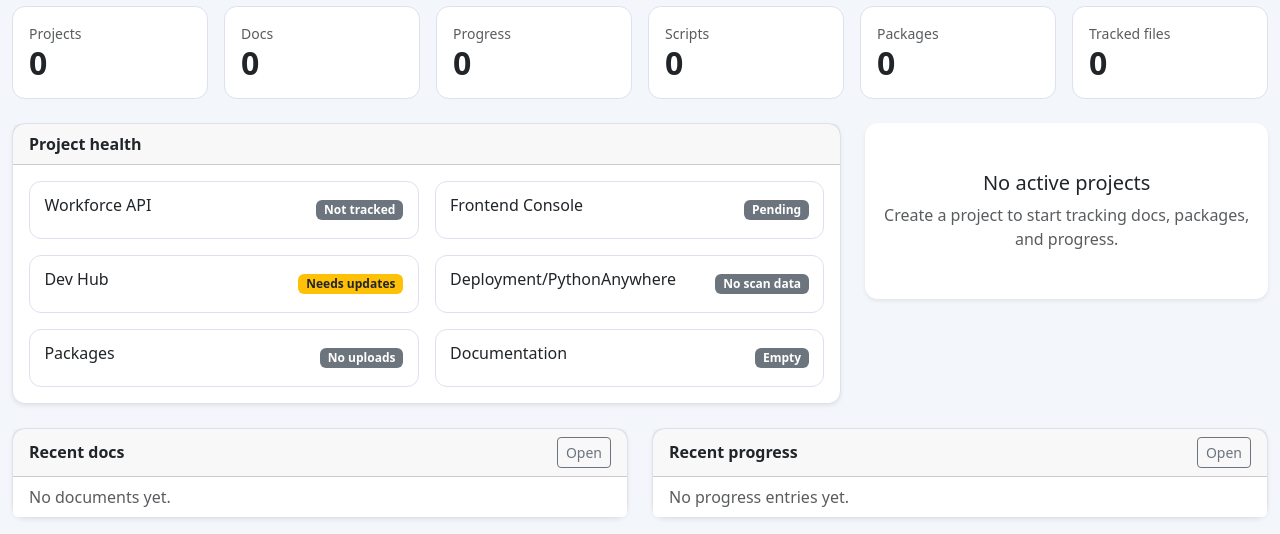
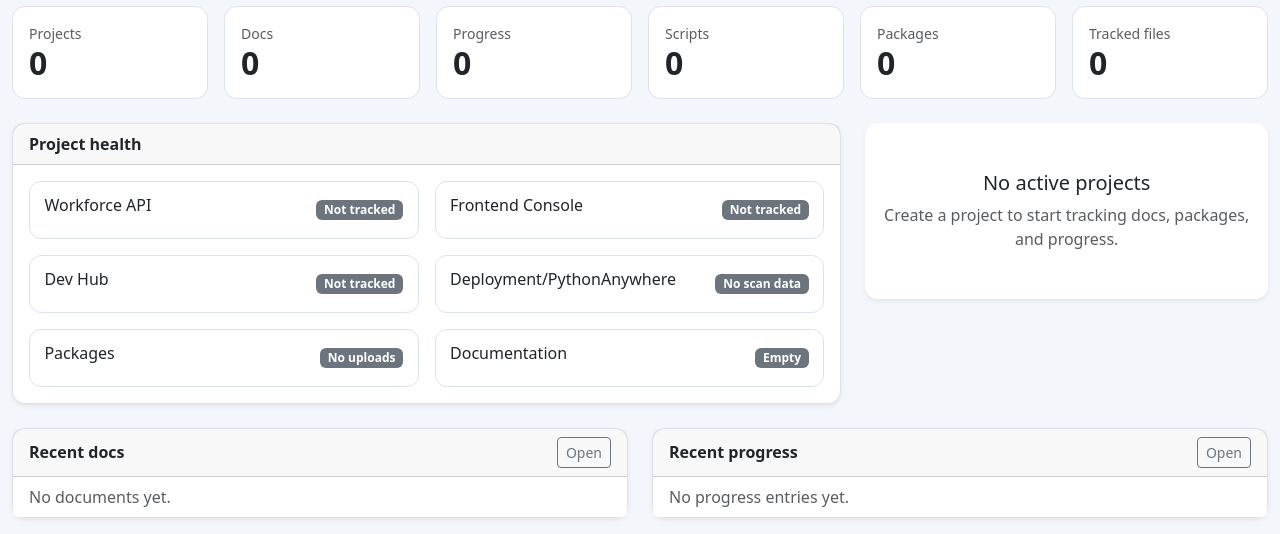
Before and after one commit to hn3tdevops-jpg/workforce-dev, a Flask app: page / in a window 1280 px wide. Shown: the part 161-695 px from the top of the page. Run offline with Flask 3, Linux system fonts and the light colour scheme; data that the repository does not hold is empty.

Commit message:
fix: refine dashboard health logic and search clear fallback
Agent-Logs-Url: https://github.com/hn3tdevops-jpg/workforce-dev/sessions/a4ee0a8f-1cae-46a2-821a-7637f65aca22

Co-authored-by: hn3tdevops-jpg <255411654+hn3tdevops-jpg@users.noreply.github.com>

```diff
--- a/devhub/routes/main.py
+++ b/devhub/routes/main.py
@@ -8,7 +8,8 @@ bp = Blueprint("main", __name__)
 
 @bp.route("/")
 def index():
-    projects = Project.query.filter_by(status="active").all()
+    all_projects = Project.query.order_by(Project.name).all()
+    projects = [project for project in all_projects if project.status == "active"]
     recent_progress = ProgressEntry.query.order_by(ProgressEntry.entry_date.desc()).limit(5).all()
     recent_docs = Document.query.order_by(Document.updated_at.desc()).limit(5).all()
     recent_files = TrackedFile.query.order_by(TrackedFile.last_modified.desc()).limit(5).all()
@@ -25,6 +26,7 @@ def index():
     return render_template(
         "index.html",
         projects=projects,
+        all_projects=all_projects,
         stats=stats,
         recent_progress=recent_progress,
         recent_docs=recent_docs,
--- a/devhub/static/js/devhub.js
+++ b/devhub/static/js/devhub.js
@@ -73,7 +73,14 @@
                 input.value = "";
                 input.form.submit();
             });
-            input.form.querySelector(".btn-outline-primary, .btn-primary, button[type='submit']")?.after(clear);
+            const submitButton = input.form.querySelector(
+                ".btn-outline-primary, .btn-primary, button[type='submit']"
+            );
+            if (submitButton) {
+                submitButton.after(clear);
+            } else {
+                input.insertAdjacentElement("afterend", clear);
+            }
         });
     });
 
--- a/devhub/templates/index.html
+++ b/devhub/templates/index.html
@@ -11,6 +11,11 @@
 <a href="{{ url_for('main.files') }}" class="btn btn-outline-secondary"><i class="bi bi-folder2-open"></i> Review tracked files</a>
 {% endset %}
 {{ page_header("Dashboard", "Visual overview of Workforce project docs, packages, scripts, and progress.", actions) }}
+{% set project_keys = all_projects | map(attribute='slug') | list %}
+{% set project_names = all_projects | map(attribute='name') | map('lower') | list %}
+{% set has_workforce_api = 'workforce-api' in project_keys or 'workforce api' in project_names %}
+{% set has_frontend_console = 'frontend-console' in project_keys or 'frontend console' in project_names %}
+{% set has_dev_hub = 'workforce-devhub' in project_keys or 'dev hub' in project_names %}
 
 <div class="row g-3 mb-4">
     <div class="col-6 col-xl-2">
@@ -39,9 +44,9 @@
             <div class="card-header"><strong>Project health</strong></div>
             <div class="card-body">
                 <div class="row row-cols-1 row-cols-md-2 g-3">
-                    <div class="col"><div class="health-card"><h2 class="h6">Workforce API</h2><span class="badge bg-{% if stats.projects > 0 %}success{% else %}secondary{% endif %}">{% if stats.projects > 0 %}Tracked{% else %}Not tracked{% endif %}</span></div></div>
-                    <div class="col"><div class="health-card"><h2 class="h6">Frontend Console</h2><span class="badge bg-{% if stats.projects > 1 %}success{% else %}secondary{% endif %}">{% if stats.projects > 1 %}Tracked{% else %}Pending{% endif %}</span></div></div>
-                    <div class="col"><div class="health-card"><h2 class="h6">Dev Hub</h2><span class="badge bg-{% if stats.progress > 0 %}success{% else %}warning text-dark{% endif %}">{% if stats.progress > 0 %}Active updates{% else %}Needs updates{% endif %}</span></div></div>
+                    <div class="col"><div class="health-card"><h2 class="h6">Workforce API</h2><span class="badge bg-{% if has_workforce_api %}success{% else %}secondary{% endif %}">{% if has_workforce_api %}Tracked{% else %}Not tracked{% endif %}</span></div></div>
+                    <div class="col"><div class="health-card"><h2 class="h6">Frontend Console</h2><span class="badge bg-{% if has_frontend_console %}success{% else %}secondary{% endif %}">{% if has_frontend_console %}Tracked{% else %}Not tracked{% endif %}</span></div></div>
+                    <div class="col"><div class="health-card"><h2 class="h6">Dev Hub</h2><span class="badge bg-{% if has_dev_hub and stats.progress > 0 %}success{% elif has_dev_hub %}warning text-dark{% else %}secondary{% endif %}">{% if has_dev_hub and stats.progress > 0 %}Active updates{% elif has_dev_hub %}Needs updates{% else %}Not tracked{% endif %}</span></div></div>
                     <div class="col"><div class="health-card"><h2 class="h6">Deployment/PythonAnywhere</h2><span class="badge bg-{% if stats.files > 0 %}primary{% else %}secondary{% endif %}">{% if stats.files > 0 %}Tracked files available{% else %}No scan data{% endif %}</span></div></div>
                     <div class="col"><div class="health-card"><h2 class="h6">Packages</h2><span class="badge bg-{% if stats.packages > 0 %}warning text-dark{% else %}secondary{% endif %}">{% if stats.packages > 0 %}Review queue{% else %}No uploads{% endif %}</span></div></div>
                     <div class="col"><div class="health-card"><h2 class="h6">Documentation</h2><span class="badge bg-{% if stats.docs > 0 %}success{% else %}secondary{% endif %}">{% if stats.docs > 0 %}Populated{% else %}Empty{% endif %}</span></div></div>
```
